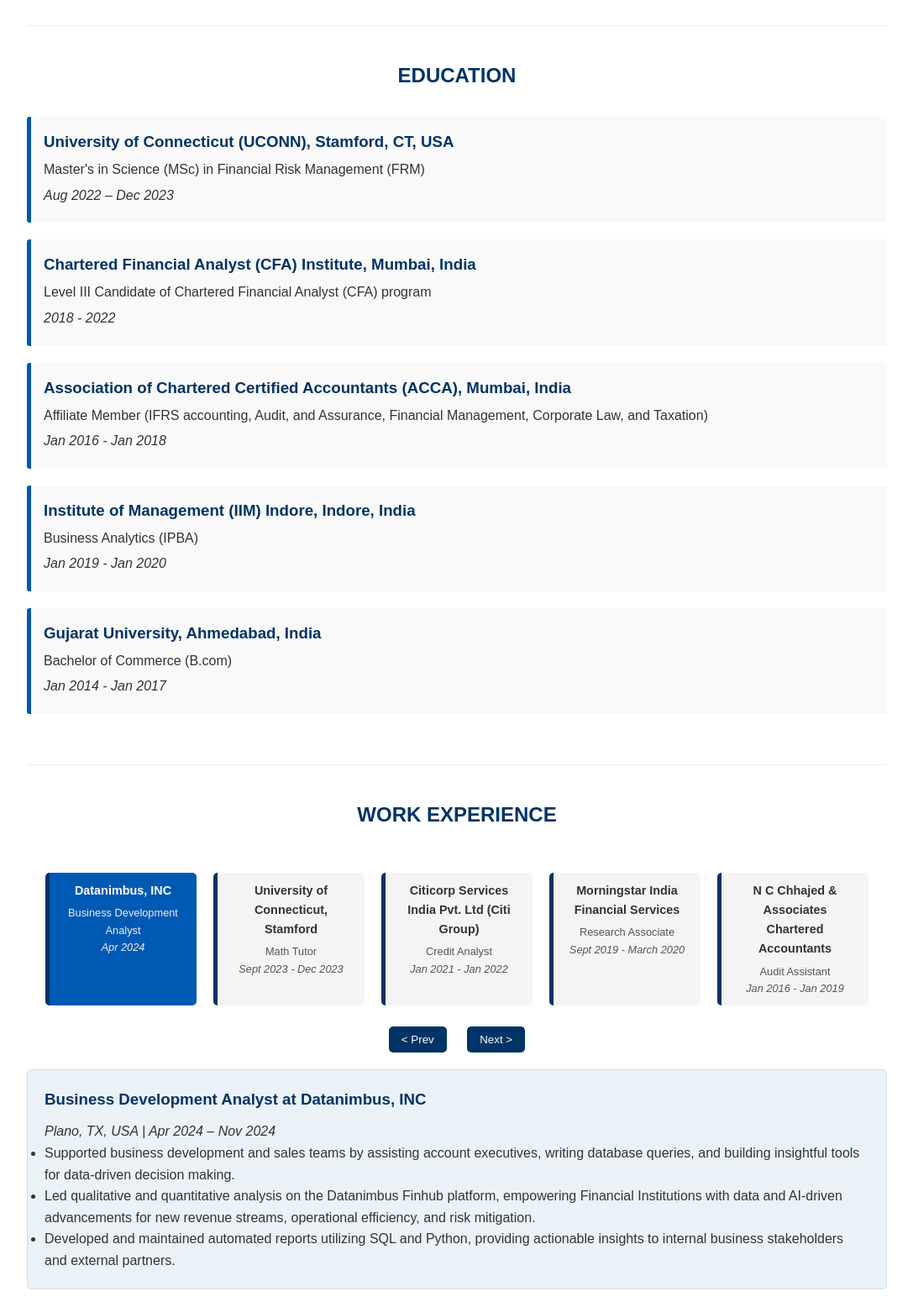
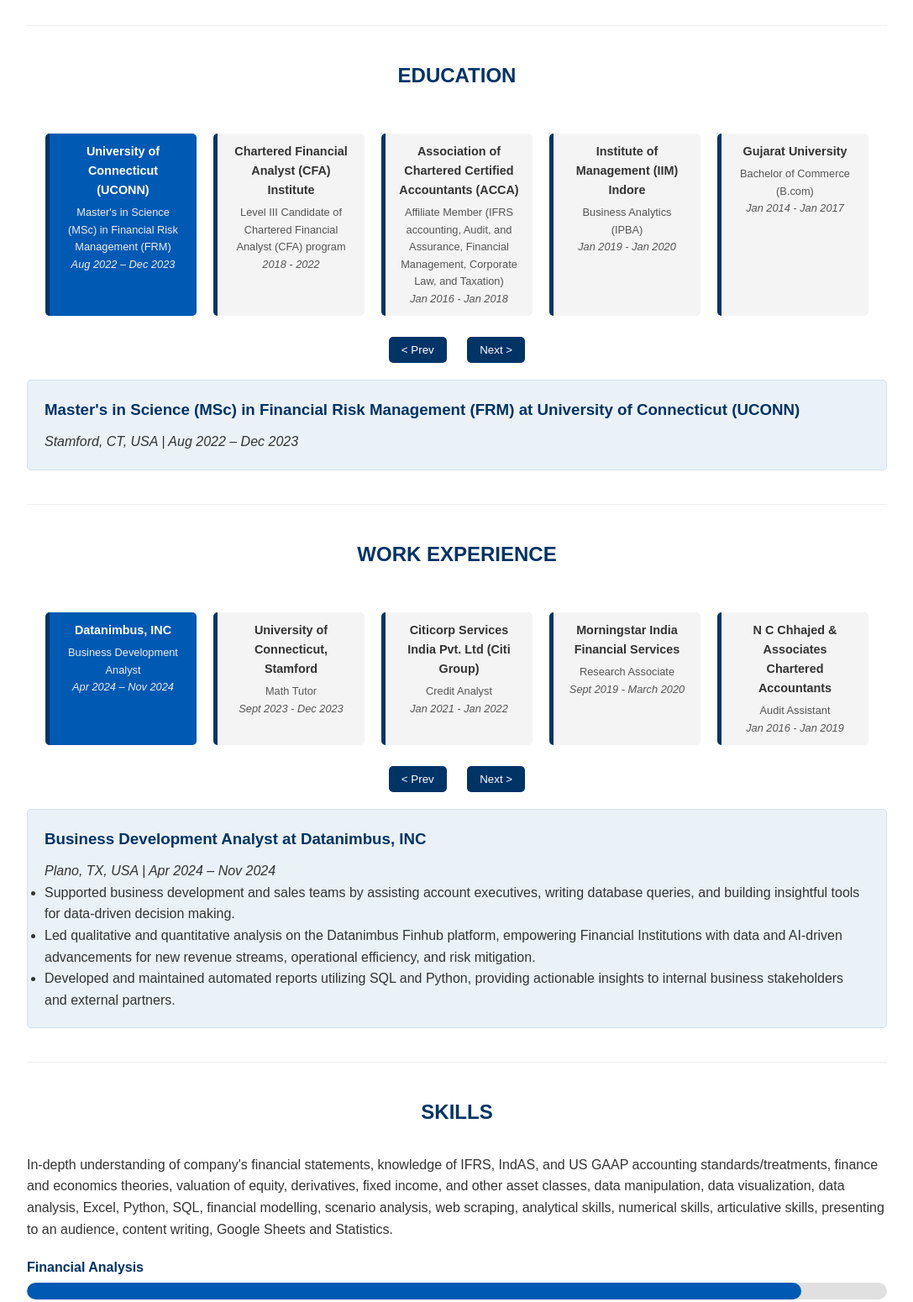
Before and after one commit to gnjnshh/CV, a plain HTML site: page index.html in a window 1280 px wide. Shown: the part 600-2150 px from the top of the page at 84% size, without its empty margins (96-1183 px from the left). Drawn offline with Linux system fonts and the light colour scheme.

Commit message:
Update index.html

```diff
--- a/index.html
+++ b/index.html
@@ -158,7 +158,7 @@
             font-size: 12px;
         }
 
-        /* Experience Timeline */
+        /* Timeline Styling (for both Experience and Education) */
         .timeline-container {
             position: relative;
             margin-bottom: 20px; /* Space before details */
@@ -235,7 +235,7 @@
             background: #0059b3;
         }
 
-        #experience-details {
+        .timeline-details { /* Generic class for details area */
             margin-top: 20px;
             padding: 20px;
             background: #eaf2f8; /* Very light blue background */
@@ -243,7 +243,7 @@
             border: 1px solid #d1e0ec;
             min-height: 100px; /* Ensure it has some height even when empty */
         }
-        #experience-details h3 {
+        .timeline-details h3 {
             margin-bottom: 10px;
             color: #003366;
         }
@@ -418,44 +418,29 @@
 
     <section id="education" class="container section">
         <h2>Education</h2>
-        <div class="education-item">
-            <h3>University of Connecticut (UCONN), Stamford, CT, USA</h3>
-            <p>Master's in Science (MSc) in Financial Risk Management (FRM)</p>
-            <p><i>Aug 2022 – Dec 2023</i></p>
+        <div class="timeline-container">
+            <div class="timeline" id="education-timeline">
+                 </div>
+             <div class="timeline-nav">
+                <button id="prev-edu">&lt; Prev</button>
+                <button id="next-edu">Next &gt;</button>
+            </div>
         </div>
-        <div class="education-item">
-            <h3>Chartered Financial Analyst (CFA) Institute, Mumbai, India</h3>
-            <p>Level III Candidate of Chartered Financial Analyst (CFA) program</p>
-            <p><i>2018 - 2022</i></p>
-        </div>
-         <div class="education-item">
-            <h3>Association of Chartered Certified Accountants (ACCA), Mumbai, India</h3>
-            <p>Affiliate Member (IFRS accounting, Audit, and Assurance, Financial Management, Corporate Law, and Taxation)</p>
-            <p><i>Jan 2016 - Jan 2018</i></p>
-        </div>
-         <div class="education-item">
-            <h3>Institute of Management (IIM) Indore, Indore, India</h3>
-            <p>Business Analytics (IPBA)</p>
-            <p><i>Jan 2019 - Jan 2020</i></p>
-        </div>
-         <div class="education-item">
-            <h3>Gujarat University, Ahmedabad, India</h3>
-            <p>Bachelor of Commerce (B.com)</p>
-            <p><i>Jan 2014 - Jan 2017</i></p>
-        </div>
+        <div id="education-details" class="timeline-details">
+            </div>
     </section>
 
     <section id="experience" class="container section">
         <h2>Work Experience</h2>
         <div class="timeline-container">
-            <div class="timeline">
+            <div class="timeline" id="experience-timeline">
                  </div>
              <div class="timeline-nav">
                 <button id="prev-exp">&lt; Prev</button>
                 <button id="next-exp">Next &gt;</button>
             </div>
         </div>
-        <div id="experience-details">
+        <div id="experience-details" class="timeline-details">
             </div>
     </section>
 
@@ -516,6 +501,12 @@
             // Set current year in footer
             document.getElementById('year').textContent = new Date().getFullYear();
 
+            // --- Scroll to Top on Load ---
+             window.onload = function() {
+                 window.scrollTo(0, 0);
+             };
+
+
             // --- Skill Bar Animation ---
             const skillsSection = document.querySelector('#skills');
             const skillLevels = document.querySelectorAll('#skills .level');
@@ -541,10 +532,126 @@
                 console.error("Skills section not found");
             }
 
-            // --- Interactive Experience Timeline ---
+            // --- Interactive Timeline Functions ---
 
-            // Experience Data (Extracted from CV)
-            const experiences = [
+            // Generic function to populate a timeline
+            function populateTimeline(timelineElementId, detailsElementId, data) {
+                const timelineElement = document.getElementById(timelineElementId);
+                const detailsElement = document.getElementById(detailsElementId);
+
+                if (!timelineElement || !detailsElement) {
+                    console.error(`Timeline elements not found for ${timelineElementId} or ${detailsElementId}`);
+                    return;
+                }
+
+                timelineElement.innerHTML = ''; // Clear existing items
+
+                data.forEach((itemData, index) => {
+                    const item = document.createElement('div');
+                    item.classList.add('timeline-item');
+                    item.dataset.index = index; // Store index for easy access
+                    // Display institution/company, degree/title, and the full date range
+                    item.innerHTML = `<h4>${itemData.institution || itemData.company}</h4><p>${itemData.degree || itemData.title}</p><p><i>${itemData.dates}</i></p>`;
+
+                    item.addEventListener('click', () => {
+                        displayDetails(detailsElementId, data, index);
+                    });
+
+                    timelineElement.appendChild(item);
+                });
+
+                 // Display initial details
+                if (data.length > 0) {
+                    displayDetails(detailsElementId, data, 0);
+                } else {
+                     detailsElement.innerHTML = '<p>No details to display.</p>';
+                }
+            }
+
+            // Generic function to display details for a timeline item
+            function displayDetails(detailsElementId, data, index) {
+                 const detailsElement = document.getElementById(detailsElementId);
+                 const timelineElement = detailsElement.previousElementSibling.querySelector('.timeline'); // Get the corresponding timeline
+
+                 if (index < 0 || index >= data.length) return; // Boundary check
+
+                 const itemData = data[index];
+                 let detailsHTML = `<h3>${itemData.degree || itemData.title} at ${itemData.institution || itemData.company}</h3>`;
+                 detailsHTML += `<p><i>${itemData.location} | ${itemData.dates}</i></p>`;
+
+                 if (itemData.details && itemData.details.length > 0) {
+                     detailsHTML += '<ul>';
+                     itemData.details.forEach(detail => {
+                         detailsHTML += `<li>${detail}</li>`;
+                     });
+                     detailsHTML += '</ul>';
+                 }
+
+
+                 detailsElement.innerHTML = detailsHTML;
+
+                 // Update active state on timeline items
+                 const timelineItems = timelineElement.querySelectorAll('.timeline-item');
+                 timelineItems.forEach((item, i) => {
+                    if (i === index) {
+                        item.classList.add('active');
+                        // Optional: Scroll the active item into view if the timeline overflows
+                        item.scrollIntoView({ behavior: 'smooth', block: 'nearest', inline: 'center' });
+                    } else {
+                        item.classList.remove('active');
+                    }
+                });
+
+                // Update navigation button states (basic implementation)
+                const prevButton = timelineElement.nextElementSibling.querySelector('button:first-child');
+                const nextButton = timelineElement.nextElementSibling.querySelector('button:last-child');
+
+                if (prevButton) prevButton.disabled = index === 0;
+                if (nextButton) nextButton.disabled = index === data.length - 1;
+            }
+
+            // --- Education Data ---
+            const educationData = [
+                 {
+                    institution: "University of Connecticut (UCONN)",
+                    location: "Stamford, CT, USA",
+                    degree: "Master's in Science (MSc) in Financial Risk Management (FRM)",
+                    dates: "Aug 2022 – Dec 2023",
+                    details: [] // Add specific details if needed
+                },
+                {
+                    institution: "Chartered Financial Analyst (CFA) Institute",
+                    location: "Mumbai, India",
+                    degree: "Level III Candidate of Chartered Financial Analyst (CFA) program",
+                    dates: "2018 - 2022",
+                    details: []
+                },
+                 {
+                    institution: "Association of Chartered Certified Accountants (ACCA)",
+                    location: "Mumbai, India",
+                    degree: "Affiliate Member (IFRS accounting, Audit, and Assurance, Financial Management, Corporate Law, and Taxation)",
+                    dates: "Jan 2016 - Jan 2018",
+                    details: []
+                },
+                 {
+                    institution: "Institute of Management (IIM) Indore",
+                    location: "Indore, India",
+                    degree: "Business Analytics (IPBA)",
+                    dates: "Jan 2019 - Jan 2020",
+                    details: []
+                },
+                 {
+                    institution: "Gujarat University",
+                    location: "Ahmedabad, India",
+                    degree: "Bachelor of Commerce (B.com)",
+                    dates: "Jan 2014 - Jan 2017",
+                    details: []
+                }
+            ];
+
+
+            // --- Experience Data ---
+            const experienceData = [
                 {
                     company: "Datanimbus, INC",
                     location: "Plano, TX, USA",
@@ -554,7 +661,7 @@
                         "Supported business development and sales teams by assisting account executives, writing database queries, and building insightful tools for data-driven decision making.",
                         "Led qualitative and quantitative analysis on the Datanimbus Finhub platform, empowering Financial Institutions with data and AI-driven advancements for new revenue streams, operational efficiency, and risk mitigation.",
                         "Developed and maintained automated reports utilizing SQL and Python, providing actionable insights to internal business stakeholders and external partners."
-                    ] //
+                    ]
                 },
                 {
                     company: "University of Connecticut, Stamford",
@@ -564,7 +671,7 @@
                     details: [
                         "Conducted personalized tutoring sessions for students at the University of Connecticut, Stamford, specializing in a comprehensive range of mathematical disciplines, including Algebra, Geometry, and Advanced Trigonometry, successfully clarifying concepts and solving queries to enhance academic performance.",
                         "Awarded 'Tutor of the Month' for September '23."
-                    ] //
+                    ]
                 },
                 {
                     company: "Citicorp Services India Pvt. Ltd (Citi Group)",
@@ -575,7 +682,7 @@
                         "Worked in the Independent Risk Assessment Unit (IRAU) of the bank.",
                         "Performed fundamental credit analysis and communicated key findings in yearly and quarterly credit memos to various stakeholders for Banks, NBCF's and other financial institutions for India, Sri Lanka, and Bangladesh region.",
                         "Conducted presentations on quarterly results of the portfolio companies to multiple teams, including Risk and Banking seniors."
-                     ] //
+                     ]
                 },
                  {
                     company: "Morningstar India Financial Services",
@@ -586,7 +693,7 @@
                         "Worked under the Pitchbook team, which provides financial data on VC, PE, and M&A space covering the global market.",
                         "Collated key data points on private companies in Venture Capital and Early-Stage space primarily in the NA (North America) region.",
                         "Showcased the private market ecosystem, including various types of funding, key deals, management, business model for various start-ups and early-stage companies on the platform."
-                     ] //
+                     ]
                 },
                  {
                     company: "N C Chhajed & Associates Chartered Accountants",
@@ -597,89 +704,53 @@
                         "Performed audit procedures on specific financial line items under the supervision of senior team members with the objective of ensuring that the financial statements are prepared, in all material aspects, in accordance with the applicable financial reporting framework.",
                         "Carried internal audit of the company's books of accounts and finalization of books & financial statements.",
                         "Assisted with tax audits and tax returns."
-                    ] //
+                    ]
                 }
-                // Add other experiences similarly
             ];
 
-            const timelineElement = document.querySelector('#experience .timeline');
-            const detailsElement = document.getElementById('experience-details');
-            const prevButton = document.getElementById('prev-exp');
-            const nextButton = document.getElementById('next-exp');
-            let currentExperienceIndex = 0;
+            // --- Initialize Timelines ---
+            populateTimeline('education-timeline', 'education-details', educationData);
+            populateTimeline('experience-timeline', 'experience-details', experienceData);
 
-            function displayExperienceDetails(index) {
-                if (index < 0 || index >= experiences.length) return; // Boundary check
 
-                const exp = experiences[index];
-                let detailsHTML = `<h3>${exp.title} at ${exp.company}</h3>`;
-                detailsHTML += `<p><i>${exp.location} | ${exp.dates}</i></p>`;
-                detailsHTML += '<ul>';
-                exp.details.forEach(detail => {
-                    detailsHTML += `<li>${detail}</li>`;
-                });
-                detailsHTML += '</ul>';
-                detailsElement.innerHTML = detailsHTML;
+            // --- Timeline Navigation ---
+            function setupTimelineNavigation(timelineId, detailsId, data) {
+                 const timelineElement = document.getElementById(timelineId);
+                 const prevButton = timelineElement.nextElementSibling.querySelector('button:first-child');
+                 const nextButton = timelineElement.nextElementSibling.querySelector('button:last-child');
+                 let currentIndex = 0; // Start at the first item
 
-                // Update active state on timeline items
-                 const timelineItems = timelineElement.querySelectorAll('.timeline-item');
-                 timelineItems.forEach((item, i) => {
-                    if (i === index) {
-                        item.classList.add('active');
-                        // Optional: Scroll the active item into view if the timeline overflows
-                        item.scrollIntoView({ behavior: 'smooth', block: 'nearest', inline: 'center' });
-                    } else {
-                        item.classList.remove('active');
-                    }
-                });
-            }
+                 // Find the initial active item index
+                 const initialActiveItem = timelineElement.querySelector('.timeline-item.active');
+                 if(initialActiveItem) {
+                     currentIndex = parseInt(initialActiveItem.dataset.index) || 0;
+                 }
 
-            function populateTimeline() {
-                if (!timelineElement) return; // Ensure timeline element exists
-                timelineElement.innerHTML = ''; // Clear existing items
-                experiences.forEach((exp, index) => {
-                    const item = document.createElement('div');
-                    item.classList.add('timeline-item');
-                    item.dataset.index = index; // Store index for easy access
-                    item.innerHTML = `<h4>${exp.company}</h4><p>${exp.title}</p><p><i>${exp.dates.split('–')[0].trim()}</i></p>`; // Show company, title, and start year
 
-                    item.addEventListener('click', () => {
-                        currentExperienceIndex = index;
-                        displayExperienceDetails(currentExperienceIndex);
+                 if (prevButton && nextButton) {
+                    prevButton.addEventListener('click', () => {
+                        if (currentIndex > 0) {
+                            currentIndex--;
+                            displayDetails(detailsId, data, currentIndex);
+                        }
                     });
 
-                    timelineElement.appendChild(item);
-                });
-
-                 // Display initial details
-                if (experiences.length > 0) {
-                    displayExperienceDetails(currentExperienceIndex);
-                } else {
-                     detailsElement.innerHTML = '<p>No experience details to display.</p>';
+                    nextButton.addEventListener('click', () => {
+                        if (currentIndex < data.length - 1) {
+                            currentIndex++;
+                            displayDetails(detailsId, data, currentIndex);
+                        }
+                    });
                 }
             }
 
-            // Navigation Button Logic
-             if (prevButton && nextButton) {
-                prevButton.addEventListener('click', () => {
-                    if (currentExperienceIndex > 0) {
-                        currentExperienceIndex--;
-                        displayExperienceDetails(currentExperienceIndex);
-                    }
-                });
+            // Setup navigation for both timelines
+            setupTimelineNavigation('education-timeline', 'education-details', educationData);
+            setupTimelineNavigation('experience-timeline', 'experience-details', experienceData);
 
-                nextButton.addEventListener('click', () => {
-                    if (currentExperienceIndex < experiences.length - 1) {
-                        currentExperienceIndex++;
-                        displayExperienceDetails(currentExperienceIndex);
-                    }
-                });
-            }
-
-            // Initialize timeline
-            populateTimeline();
 
         });
+
     </script>
 </body>
 </html>
```
